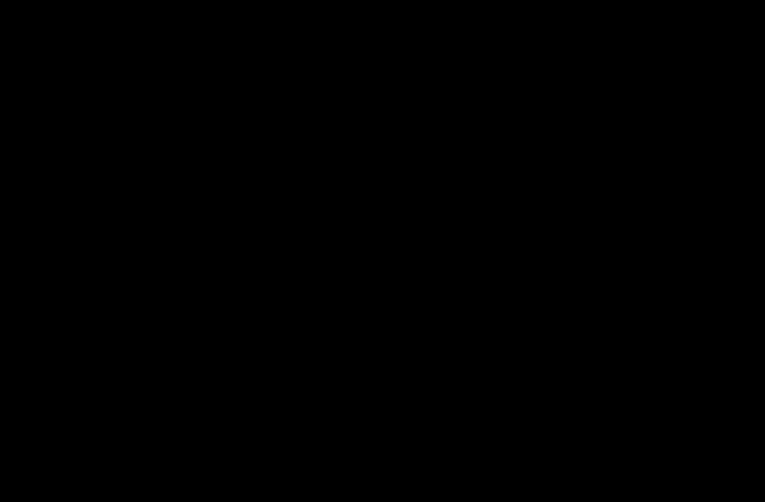
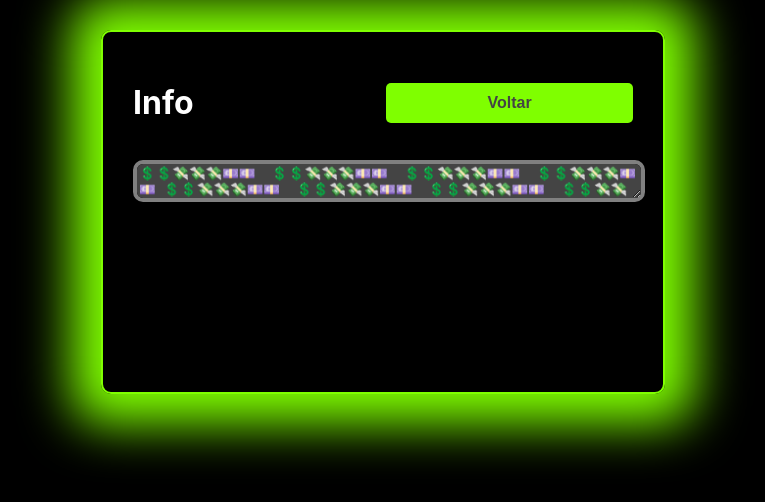
Before and after one commit to Kaique-Eduardo-Lemes-Da-Silva-Cardoso/Tarefas, a React (Create React App) app: page /Info/1/1 in a window 1280 px wide. Before the commit this address had no page. Shown: the top 502 px of the page, without its empty margins (257-1022 px from the left). Built offline with nearby package versions, Linux system fonts and the light colour scheme.

Commit message:
info already get data by params

```diff
--- a/src/Pages/js/Info.jsx
+++ b/src/Pages/js/Info.jsx
@@ -5,25 +5,27 @@ import "../css/Info.css";
 import { getByTitle } from "@testing-library/react";
 const Info = () => {
   const Navigate = useNavigate();
-
+  const {infoID,header} = useParams();
+  console.log(header)
+  console.log(infoID)
   return (
     <>
       <div className="container">
         <div className="c">
-          <h1>Info</h1>{" "}
+          <h1>Info</h1>{`${header}`}
           <div className="btn">
             <Button onClick={() =>{Navigate('/') }}>Voltar</Button>
           </div>
         </div>
         <p>{}</p>
-        <div className="texto">
+        <textarea className="texto"  >
            💲💲💸💸💸💷💷  💲💲💸💸💸💷💷  💲💲💸💸💸💷💷  💲💲💸💸💸💷💷
            💲💲💸💸💸💷💷  💲💲💸💸💸💷💷  💲💲💸💸💸💷💷  💲💲💸💸💸💷💷
            💲💲💸💸💸💷💷  💲💲💸💸💸💷💷  💲💲💸💸💸💷💷  💲💲💸💸💸💷💷
            💲💲💸💸💸💷💷  💲💲💸💸💸💷💷  💲💲💸💸💸💷💷  💲💲💸💸💸💷💷
            💲💲💸💸💸💷💷  💲💲💸💸💸💷💷  💲💲💸💸💸💷💷  💲💲💸💸💸💷💷
            💲💲💸💸💸💷💷  💲💲💸💸💸💷💷  💲💲💸💸💸💷💷  💲💲💸💸💸💷💷
-        </div>
+        </textarea>
       </div>
     </>
   );
--- a/src/components/js/Task.jsx
+++ b/src/components/js/Task.jsx
@@ -5,7 +5,7 @@ import { CgClose, CgInfo } from "react-icons/cg";
 const Task = ({ task, handleTaskClick, handleTaskDelete }) => {
   let Navigate = useNavigate();
   const N = () => {
-    Navigate(`/info`);
+    Navigate(`/info/${task.infoId}/${task.title}`);
   };
   return (
     <div
--- a/src/index.js
+++ b/src/index.js
@@ -16,7 +16,7 @@ ReactDOM.render(
 
     <Routes>
       <Route path="/" element={<App  />} />
-      <Route path="/Info" element={<Info  />} />
+      <Route path="/Info/:infoID/:header" element={<Info  />} />
 
     </Routes>
   </Router>,
```
